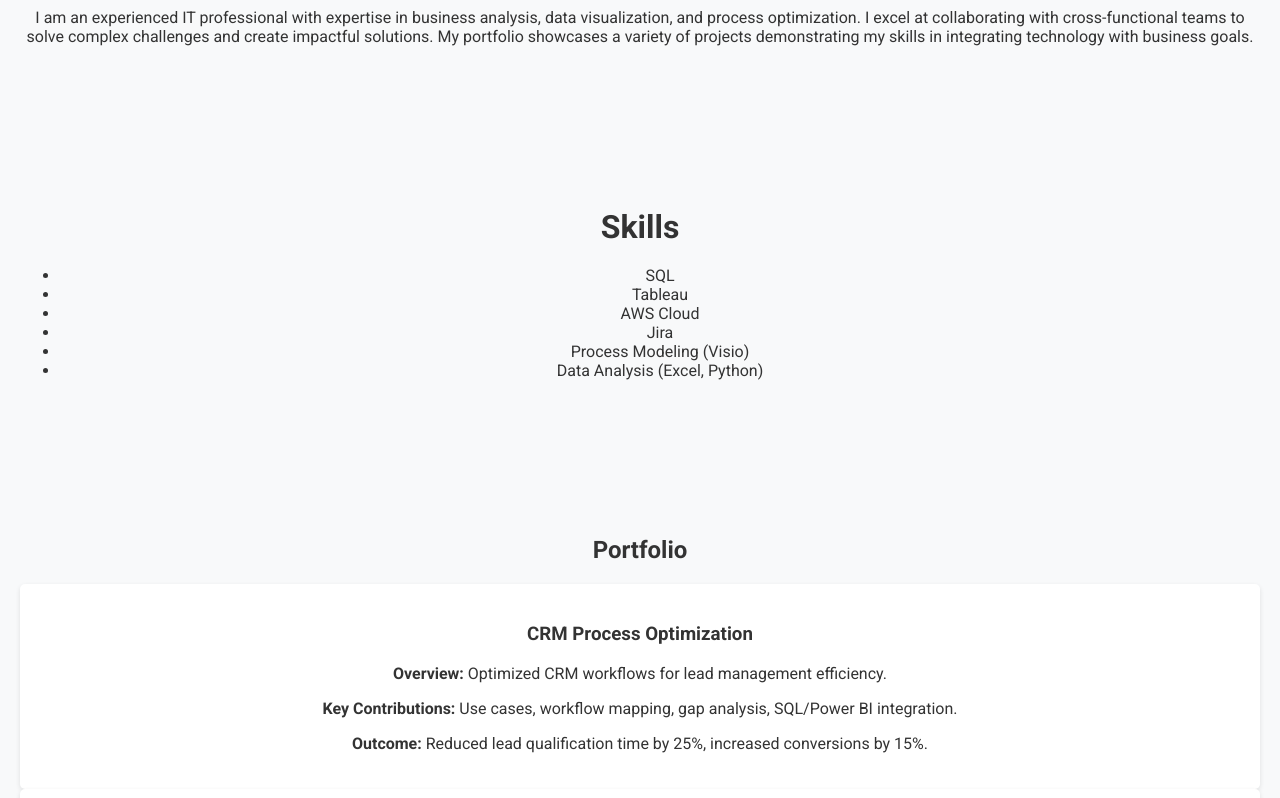
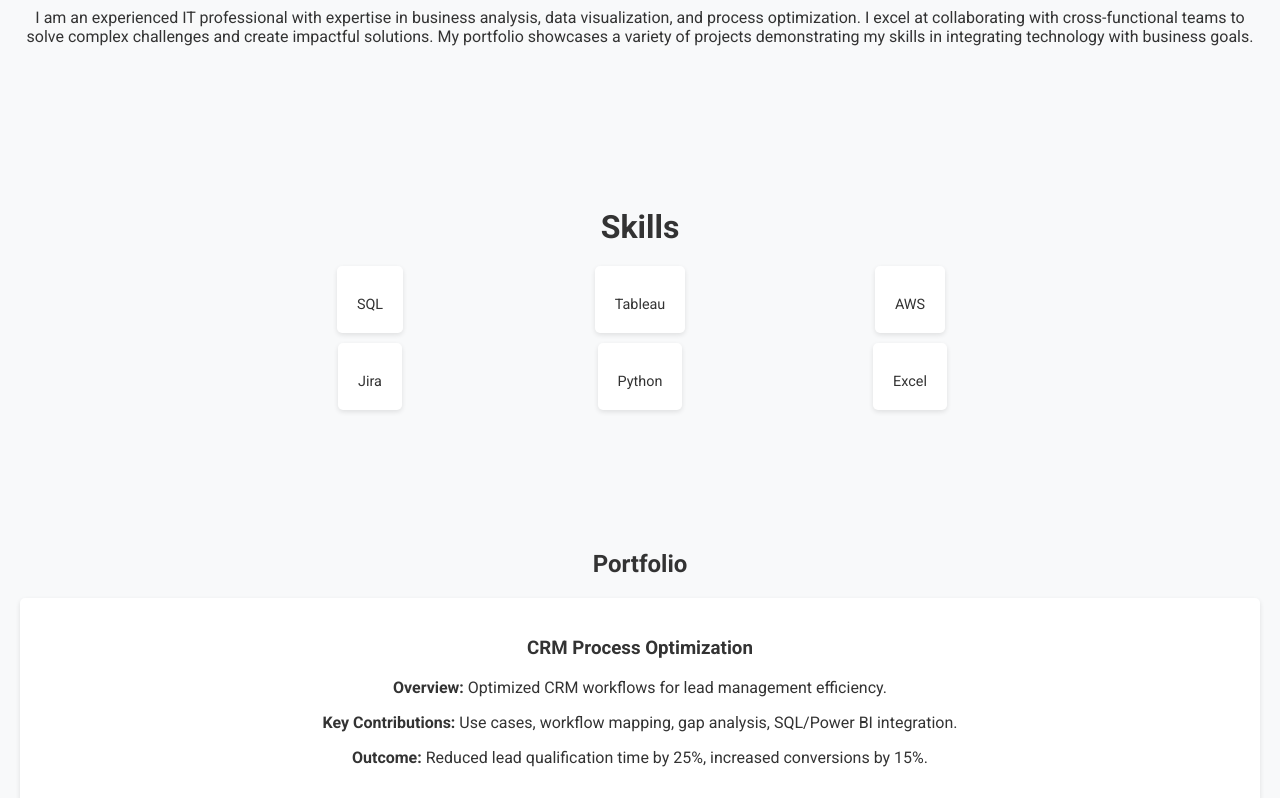
Before and after one commit to YackobT/Portfolio, a plain HTML site: page index.html in a window 1280 px wide. Shown: the part 640-1438 px from the top of the page. Drawn offline with Linux system fonts and the light colour scheme.

Commit message:
Update index.html

```diff
--- a/index.html
+++ b/index.html
@@ -39,18 +39,19 @@
     </p>
   </section>
 
-  <!-- Skills Section -->
-  <section id="skills">
-    <h2>Skills</h2>
-    <ul class="skills-list">
-      <li>SQL</li>
-      <li>Tableau</li>
-      <li>AWS Cloud</li>
-      <li>Jira</li>
-      <li>Process Modeling (Visio)</li>
-      <li>Data Analysis (Excel, Python)</li>
-    </ul>
-  </section>
+ <!-- Skills Section -->
+<section id="skills">
+  <h2>Skills</h2>
+  <div class="skills-grid">
+    <div class="skill"><i class="fas fa-database"></i> SQL</div>
+    <div class="skill"><i class="fas fa-chart-bar"></i> Tableau</div>
+    <div class="skill"><i class="fab fa-aws"></i> AWS</div>
+    <div class="skill"><i class="fas fa-tasks"></i> Jira</div>
+    <div class="skill"><i class="fas fa-code"></i> Python</div>
+    <div class="skill"><i class="fab fa-microsoft"></i> Excel</div>
+  </div>
+</section>
+
 
   <!-- Portfolio Section -->
   <section id="portfolio">
```
